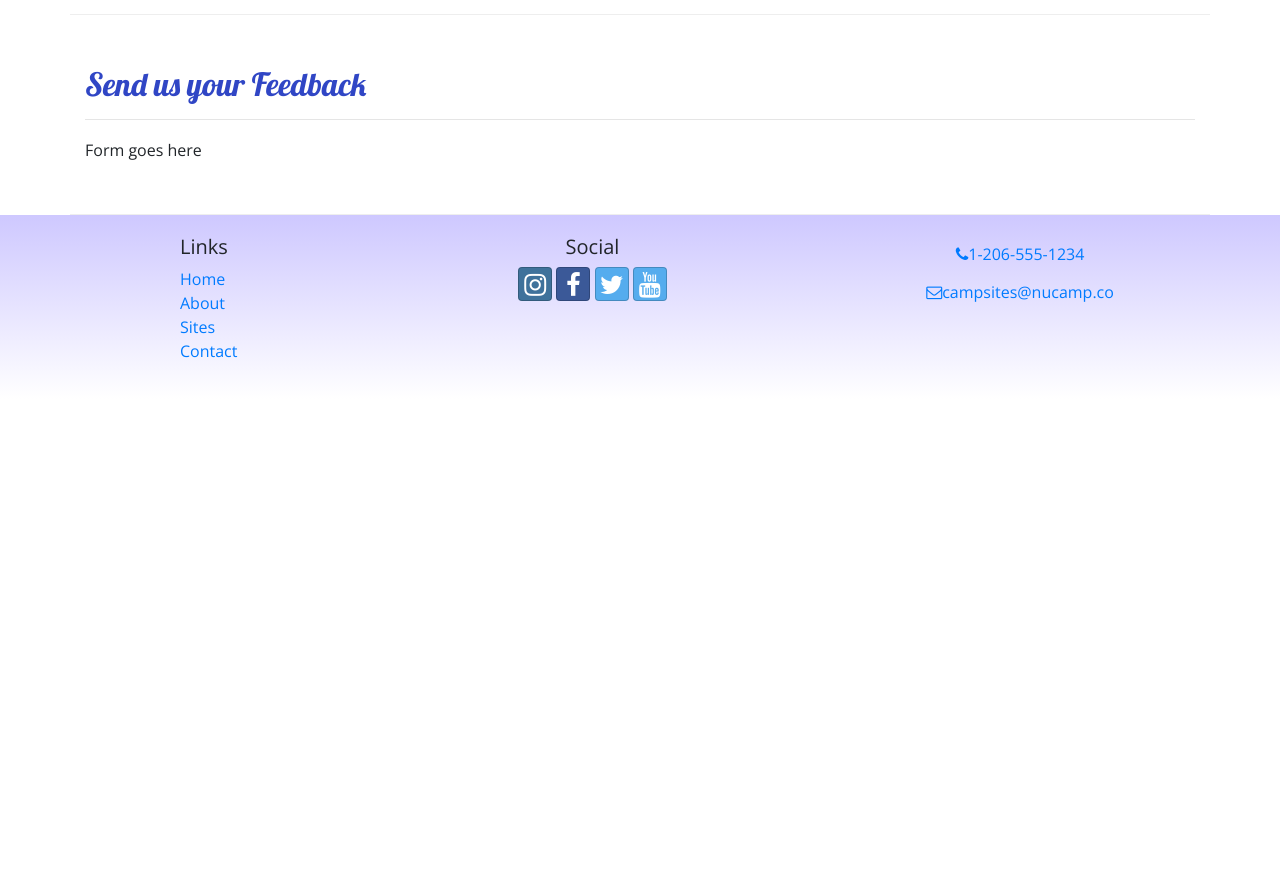
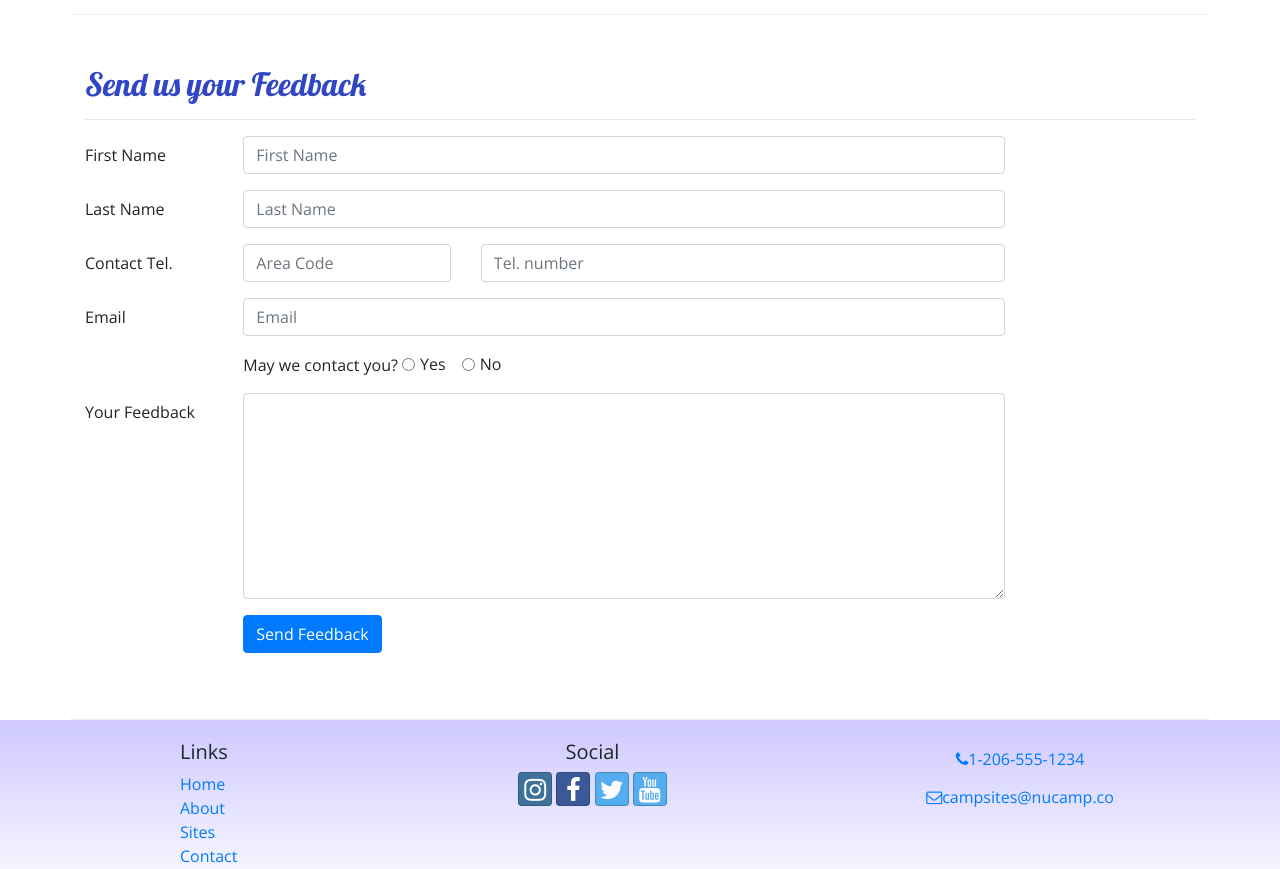
Before and after one commit to n0ughtchill/nucampsite, a website: page contactus.html in a window 1280 px wide. Shown: the part 560-1429 px from the top of the page. Before the commit the page ends 959 px from the top, so only its background shows below. Drawn offline with nearby package versions, Linux system fonts and the light colour scheme.

Commit message:
Forms Added

```diff
--- a/contactus.html
+++ b/contactus.html
@@ -89,7 +89,61 @@
         <hr />
       </div>
       <div class="col-md-10">
-        Form goes here
+        <form>
+          <div class="form-group row">
+            <label for="firstName" class="col-md-2 col-form-label">First Name</label>
+            <div class="col-md-10">
+              <input type="text" class="form-control" id="firstName" name="firstName" placeholder="First Name" />
+            </div>
+          </div>
+          <div class="form-group row">
+            <label class="col-md-2 col-form-label for=" lastName">Last Name</label>
+            <div class="col-md-10">
+              <input type="text" class="form-control" id="lastName" name="lastName" placeholder="Last Name" />
+            </div>
+          </div>
+          <div class="form-group row">
+            <label for="tel" class="col-md-2 col-form-label">Contact Tel.</label>
+            <div class="col-5 col-md-3">
+              <input type="tel" class="form-control" id="tel" name="areaCode" placeholder="Area Code" />
+            </div>
+            <div class="col-7">
+              <input type="tel" class="form-control" name="telNum" placeholder="Tel. number" />
+            </div>
+          </div>
+          <div class="form-group row">
+            <label for="email" class="col-md-2 col-form-label">Email</label>
+            <div class="col-md-10">
+              <input type="email" class="form-control" for="email" name="email" placeholder="Email" />
+            </div>
+          </div>
+          <div class="form-group row">
+            <div class="col offset-md-2">
+              May we contact you?
+              <div class="form-check form-check-inline">
+                <input type="radio" class="form-check-input" id="contactYes" name="contactRadios" value="yes" />
+                <label class="form-check-label" for="contactYes">Yes</label>
+              </div>
+              <div class="form-check form-check-inline">
+                <input type="radio" class="form-check-input" id="contactNo" name="contactRadios" value="no" />
+                <label class="form-check-label" for="contactNo">No</label>
+              </div>
+            </div>
+          </div>
+          <div class="form-group row">
+            <label for="feedBack" class="col-md-2 col-form-label">Your Feedback</label>
+            <div class="col-md-10">
+              <textarea class="form-control" name="feedback" id="feedBack" rows="8"></textarea>
+            </div>
+          </div>
+          <div class="form-group row">
+            <div class="offset-md-2 col-md-10">
+              <button type="submit" class="btn btn-primary">Send Feedback</button>
+            </div>
+          </div>
+        </form>
+
+
       </div>
     </div>
   </div>
```
